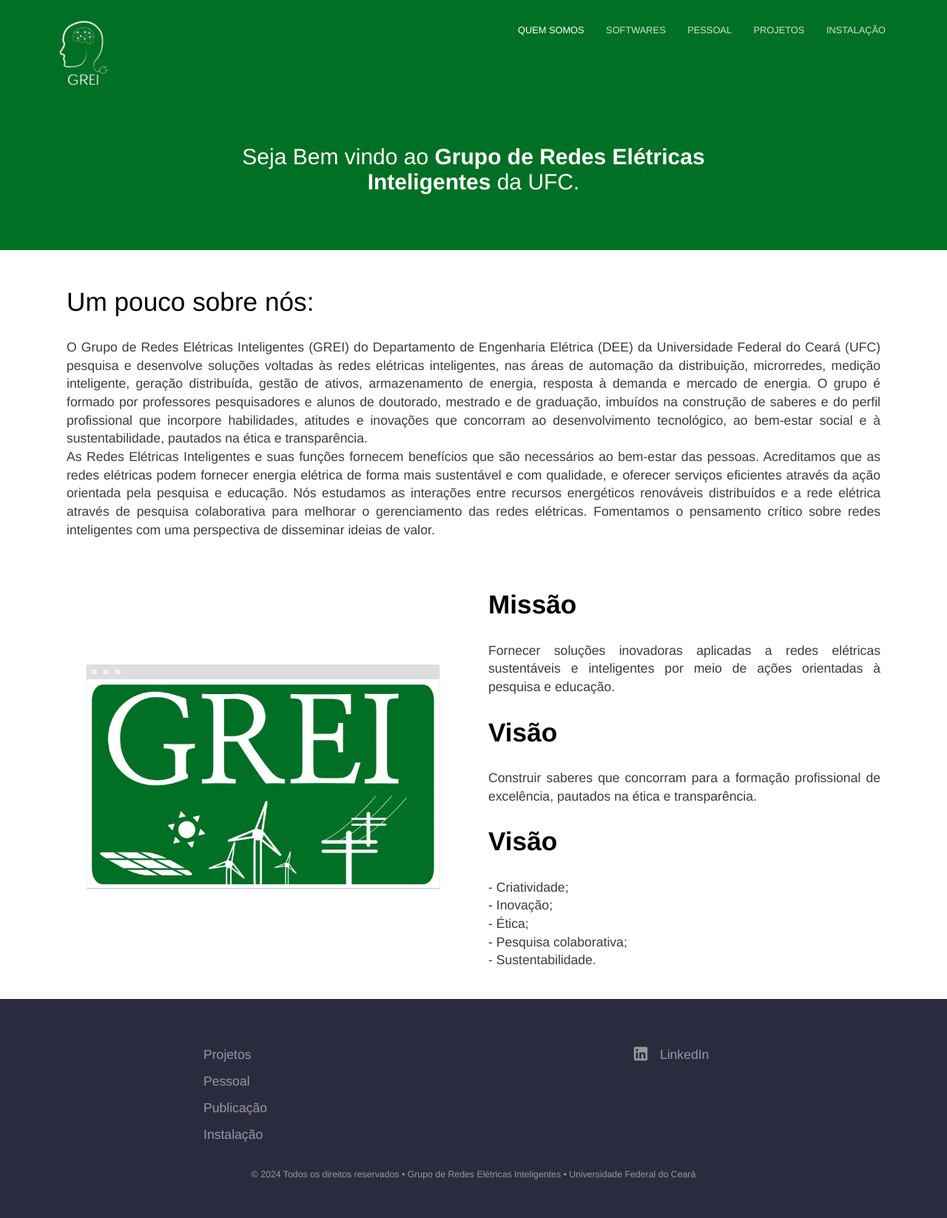
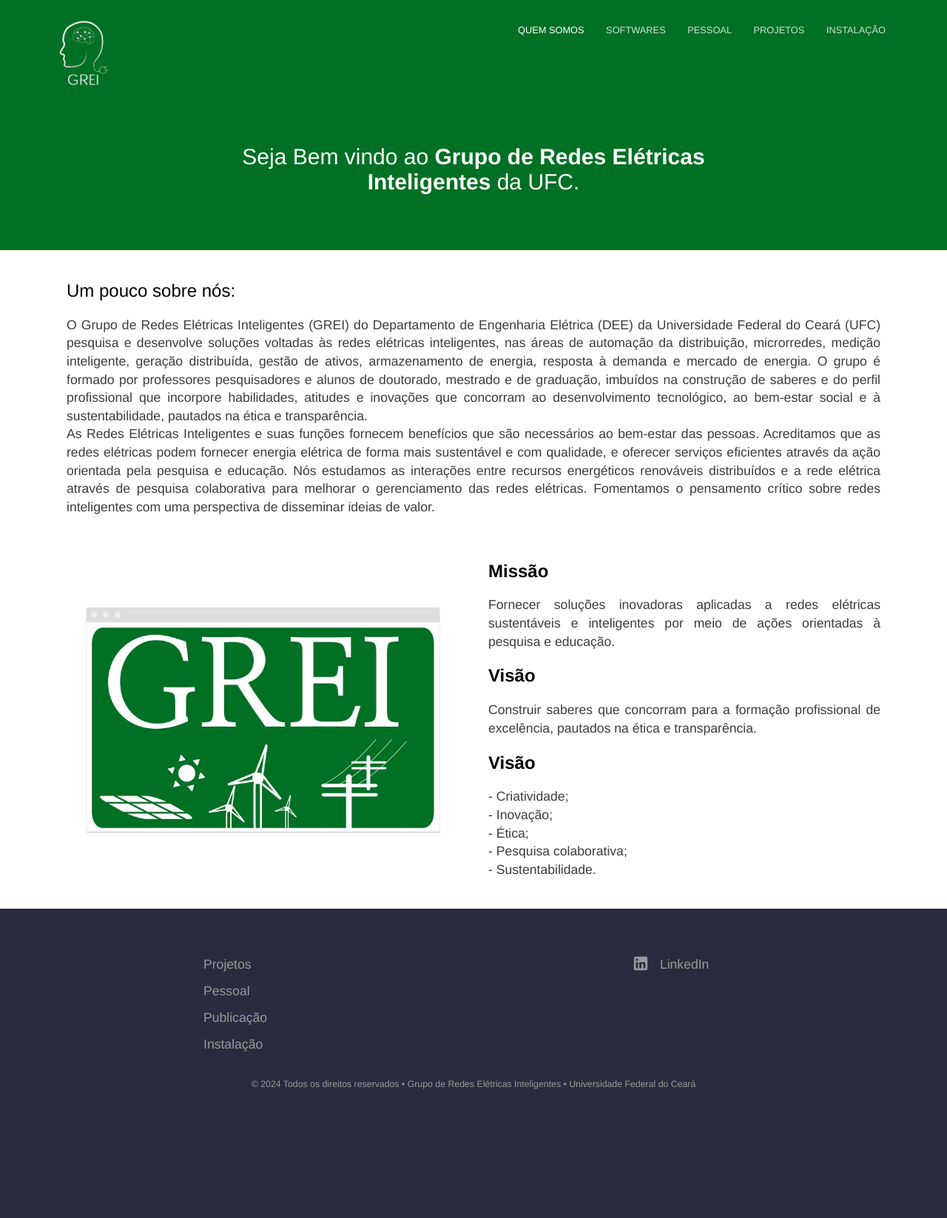
Before and after one commit to Gabriell89222/Gabriell89222.github.io, a Jekyll site: the page built from index.html, in a window 1280 px wide. Shown: the whole page at 74% size. Built offline with Jekyll 4.4.1, drawn with Linux system fonts in a browser that asks for light colours; after the commit the page ends 1524 px from its top, so only the background shows below that.

Commit message:
Atualização pagina inicial v-1.6

```diff
--- a/_sass/elements.scss
+++ b/_sass/elements.scss
@@ -38,7 +38,7 @@
 }
 h2 {
 	font-weight: 300;
-	font-size: 2.2em;
+	font-size: 1.5em;
 }
 h2.Publicação{
 	font-size: 1.5em;
```
